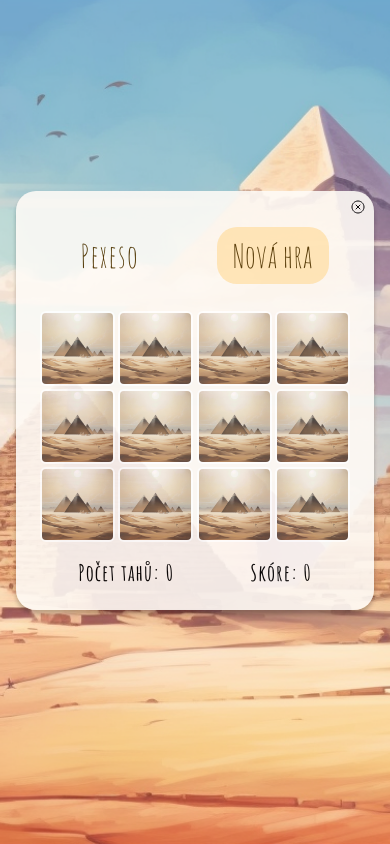
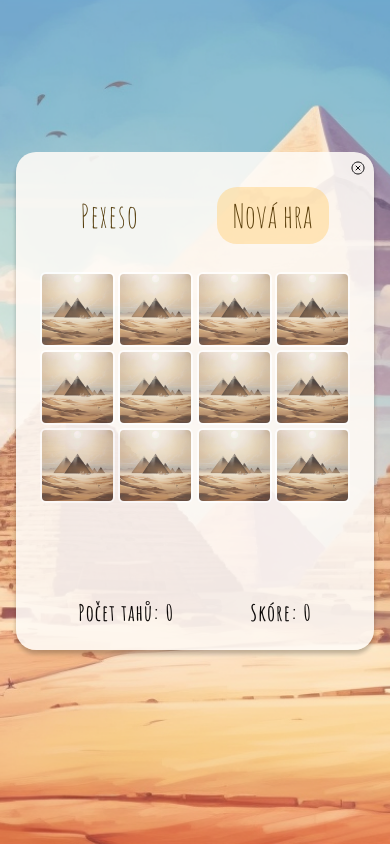
Before and after one commit to evadob/memory-game, a React (Vite) app: page /memory-game in a window 390 px wide. Built offline with nearby package versions, Linux system fonts and the light colour scheme; no server answers.

Commit message:
fix: memory game media queries

```diff
--- a/src/pages/MemoryGame/MemoryGame.module.css
+++ b/src/pages/MemoryGame/MemoryGame.module.css
@@ -92,6 +92,7 @@ button:focus {
   }
 
   .cardGrid {
+    grid-template: repeat(4, 1fr) / repeat(4, 1fr);
     gap: 0.2rem;
   }
 
```
